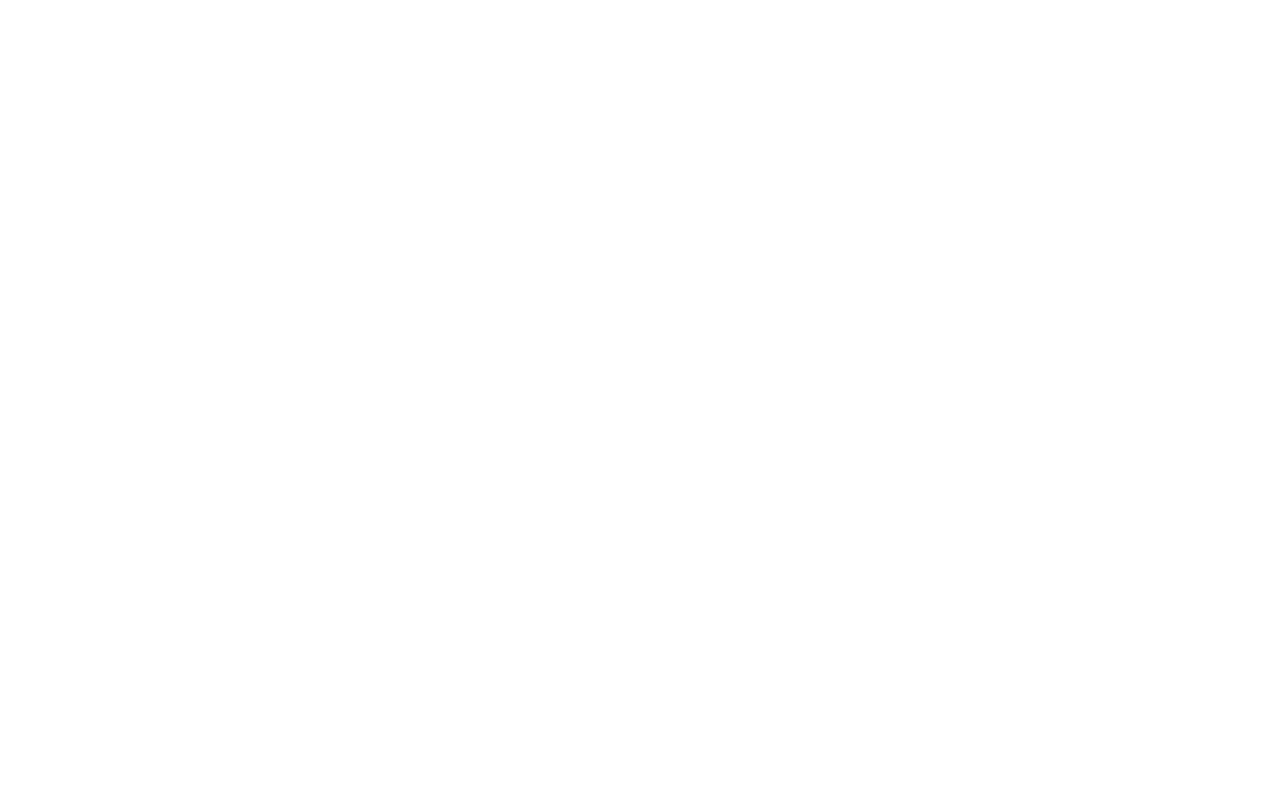
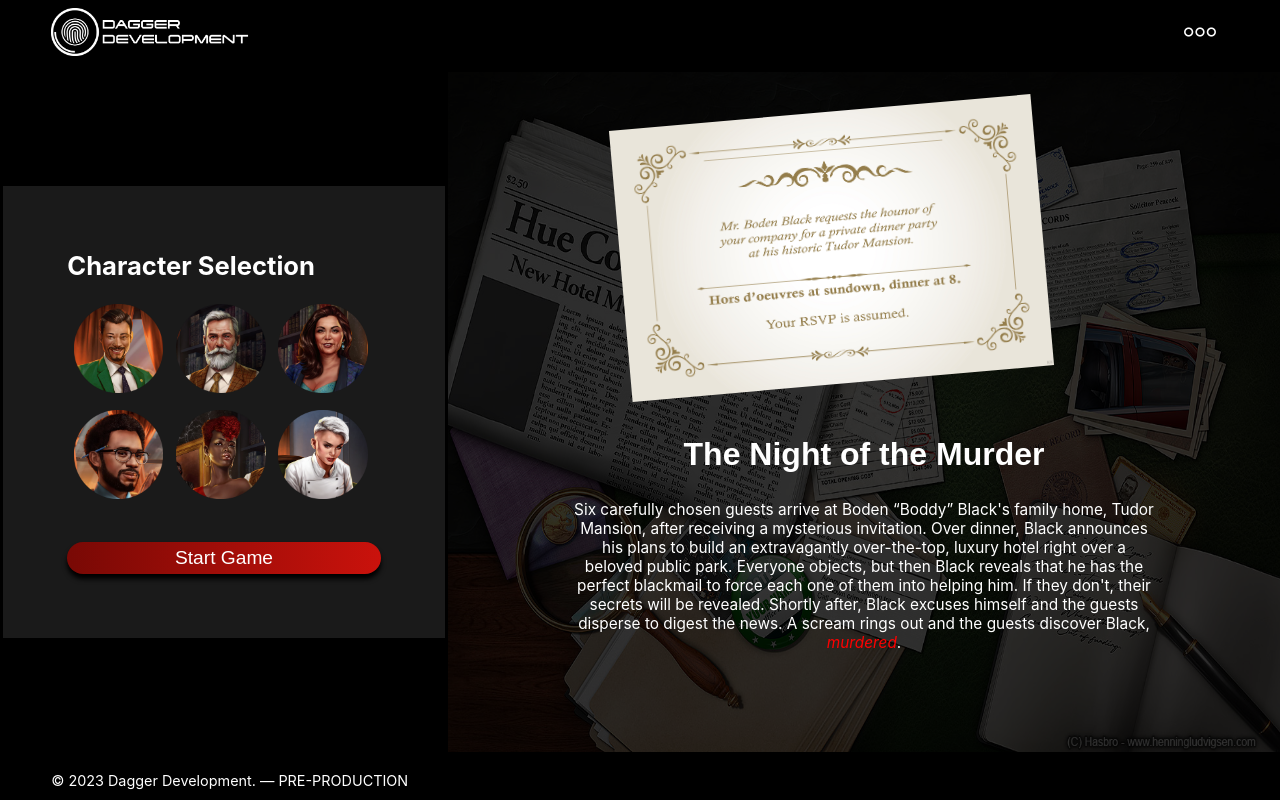
Before and after one commit to choe0914/dagger-development, a React (Create React App) app in the folder clue-less/: page /characterSelect in a window 1280 px wide. Before the commit this address had no page. Built offline with nearby package versions, Linux system fonts and the light colour scheme; a web font is replaced by a local one.

Commit message:
character select route added

```diff
--- a/clue-less/src/App.js
+++ b/clue-less/src/App.js
@@ -3,6 +3,7 @@
 import { BrowserRouter, Route, Routes } from 'react-router-dom';
 import JoinGame from './components/JoinGame';
 import Board from './test-components/Board';
+import CharacterSelect from './test-components/CharacterSelect';
 
 class App extends Component {
   render() {
@@ -12,7 +13,7 @@
           <Route path='/' element={<SharedLayout />}>
             <Route path='/welcome' element={<Skeletal />} />
             <Route path='/joinGame' element={<JoinGame />} />
-            {/* <Route path='/characterSelect' element={<CharacterSelect />} /> */}
+            <Route path='/characterSelect' element={<CharacterSelect />} />
             <Route path='/gameStart' element={<Board />} />
 
           </Route>
--- a/clue-less/src/components/JoinGame.js
+++ b/clue-less/src/components/JoinGame.js
@@ -2,23 +2,20 @@
 // import React, { Component } from 'react';
 import { useNavigate } from 'react-router-dom';
 import React, { useRef } from 'react';
-import boddy from      "../assets/img/theme/boddy-black.jpg";
-import backdrop from      "../assets/img/theme/backdrop.jpg";
+import boddy from "../assets/img/theme/boddy-black.jpg";
+import backdrop from "../assets/img/theme/backdrop.jpg";
 // const [game-launch, setgame-launch] = useState('');
 
-function GameType () {
+function GameType() {
     const navigate = useNavigate();
     const launchButton = useRef();
     // const gameChoice = useRef();
     function handleGameChoiceClick(event) {
-        console.log("click")
         launchButton.current.style.transform = "translateY(2px)";
-
         setTimeout(() => {
             launchButton.current.style.transform = "translateY(-1px)";
         }, 100);
-        navigate('/gameStart');
-        // return (<Board />)
+        navigate('/characterSelect');
     }
     function buttonHoverA(event) {
         launchButton.current.style.filter = "brightness(80%)";
@@ -60,7 +57,7 @@
     function checkField(event) {
         var fieldText = document.getElementById("game-id-field");
         // handling valid length joinable game ID
-        if  (Number.isInteger(Number(fieldText.value))) {
+        if (Number.isInteger(Number(fieldText.value))) {
             if (fieldText.value !== "" && fieldText.value.length > 5) {
                 launchButton.current.style.visibility = "visible";
                 fieldText.style.border = "1px solid green";
@@ -112,6 +109,6 @@
 
         </main>
     );
-    }
+}
 
-  export default GameType;
+export default GameType;
--- a/clue-less/src/test-components/CharacterSelect.js
+++ b/clue-less/src/test-components/CharacterSelect.js
@@ -2,8 +2,8 @@
 // import React, { Component } from 'react';
 import { useNavigate } from 'react-router-dom';
 import React, { useRef } from 'react';
-import invite from      "../assets/img/theme/clue-less-invite.jpg";
-import backdrop from      "../assets/img/theme/backdrop.jpg";
+import invite from "../assets/img/theme/clue-less-invite.jpg";
+import backdrop from "../assets/img/theme/backdrop.jpg";
 // const [char-select, setchar-select] = useState('');
 import green from "../assets/img/char-img/green.png";
 import mustard from "../assets/img/char-img/mustard.png";
@@ -11,7 +11,9 @@
 import plum from "../assets/img/char-img/plum.png";
 import scarlett from "../assets/img/char-img/scarlett.png";
 import white from "../assets/img/char-img/white.png";
-function CharacterSelect () {
+function CharacterSelect() {
+    const navigate = useNavigate();
+
     return (
 
         <main className="char-select-body">
@@ -28,7 +30,7 @@
                             <img className="char" id="scarlett" src={scarlett} alt="Miss Scarlett"></img>
                             <img className="char" id="white" src={white} alt="Chef White"></img>
                         </div>
-                        <button id="launch-game">Start Game</button>
+                        <button id="launch-game" onClick={event => { navigate('/gameStart') }}>Start Game</button>
                     </section>
                 </section>
             </section>
```
